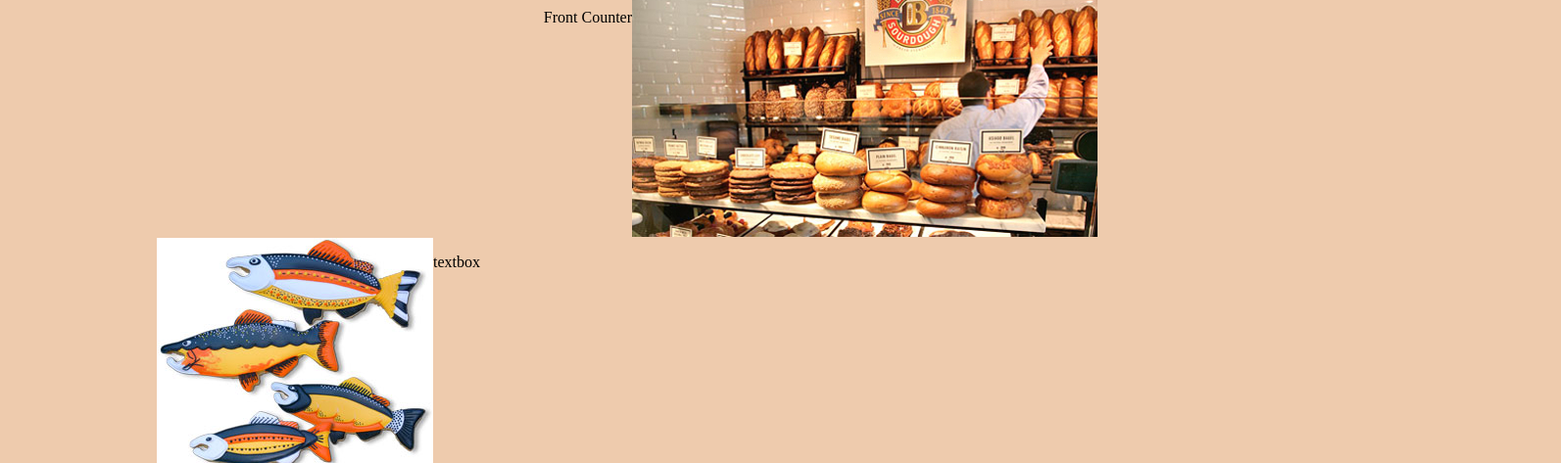
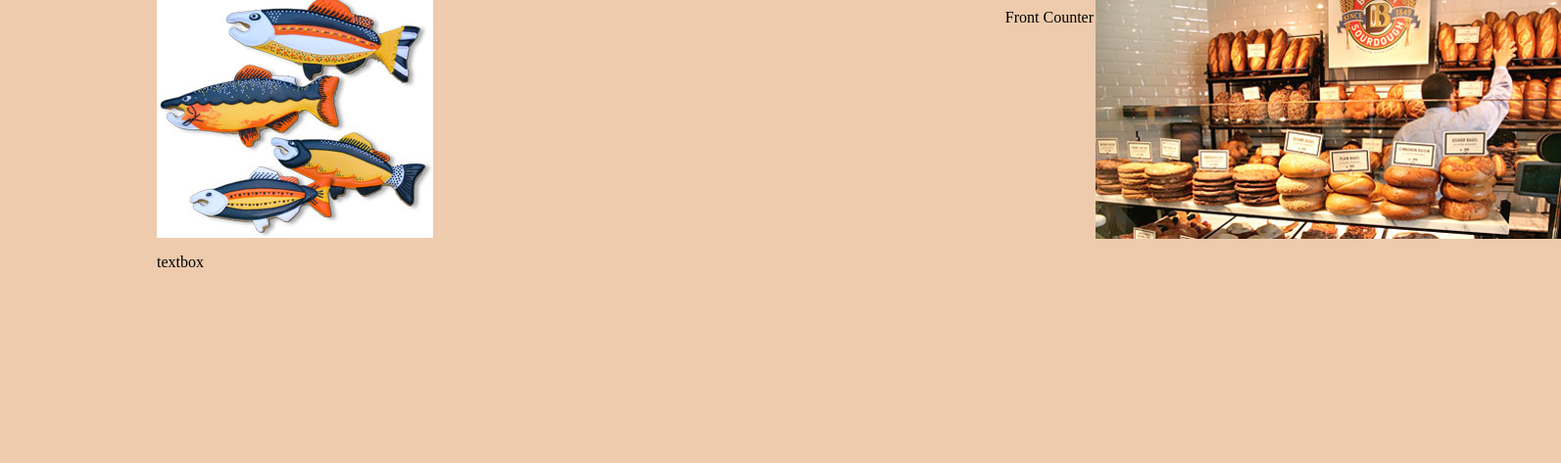
Before and after one commit to snlcessna/cookie-stand-1, a plain HTML site: page index.html in a window 1280 px wide. Shown: the part 283-756 px from the top of the page at 98% size, 1593 px wide, since content can reach past the window. Drawn offline with Linux system fonts and the light colour scheme.

Commit message:
Solved the style problem, able to add the JS to CSS styling

```diff
--- a/app.js
+++ b/app.js
@@ -1,16 +1,14 @@
-//function photoDim() {
+debugger;
+var imgTest = ["photos/counter.jpg", "photos/deserts.jpg", "photos/fishcookies2.png", "photos/muffins.jpg", "photos/rolls.jpg"];
+var img = new Image();
 
-//}
-var img = new Image();
-var imgTest = ["photos/counter.jpg", "photos/deserts.jpg", "photos/fishcookies2.png", "photos/muffins.jpg", "photos/rolls.jpg"];
-debugger;
-  img.onload = function(){
-    for(var i = 0; i < imgTest.length ;i++){
-      var importImage = imgtest[i];
-      img.src = importImage;
-      height = img.height;
-      width = img.width;
-      console.log(height + " " + i);
-      console.log(width + " " + i);
+window.onload = function(){ //Pulls the dimensions of each photo in the array imgTest to push to css for styling the images
+  for(var i = 0; i < imgTest.length ;i++){
+    var importImage = imgTest[i];
+    img.src = importImage;
+    height = img.height;
+    width = img.width;
+    document.documentElement.style.setProperty('--height', height + 'px');
+    document.documentElement.style.setProperty('--width', width + 'px');
+    }
   }
-}
--- a/index.html
+++ b/index.html
@@ -4,9 +4,7 @@
   <link rel="stylesheet" type="text/css" href="style.css" />
 </head>
 <body>
-  <script type="text/javascript" src="app.js" />
-
-  </script>
+<script async type="text/javascript" src="app.js"></script>
 <div id="header">
   <img src="photos/salmon.png" alt="Logo">
 </div>
@@ -20,7 +18,7 @@
 </div>
 
 <div id="wrapForImageandText1">
-  <div id="imageBox1">
+  <div class="imageBox1">
     <img src="photos/counter.jpg" alt="">
   </div>
   <div id="textBox1">
@@ -59,5 +57,6 @@
     <img src="photos/rolls.jpg" alt="">
   </div>
 </div>
+
 </body>
 <footer></footer>
--- a/style.css
+++ b/style.css
@@ -44,11 +44,12 @@ a:hover {
   float: right;
   text-align:right;
 }
-#imageBox1 {
+.imageBox1 {
   display: inline-block;
-  height: 250px;
-  width: 475px;
+  height: var(--height);
+  width: var(--width);
   float: right;
+  border: 2px solid black;
 }
 #textBox2 {
   display: inline-block;
```
